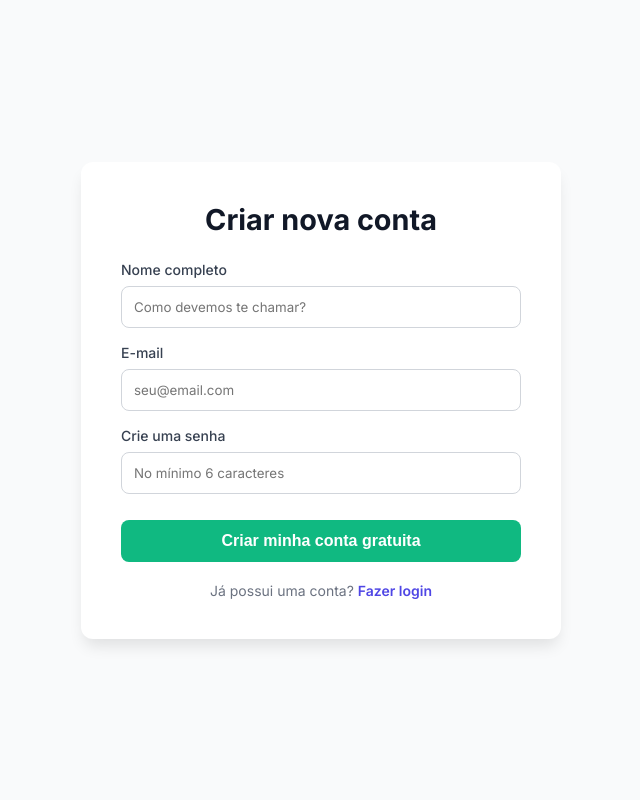
After one commit to Allan14GDS/galeria-flask-python, a Flask app: page /cadastro in a window 1280 px wide. The commit adds this page. Shown: the whole page, without its empty margins (319-959 px from the left). Run offline with Flask 3, Linux system fonts and the light colour scheme.

Commit message:
🔒 feat: Arquitetura SaaS adicionada (Login, Cadastro e Isolamento de Dados)

```diff
--- a/app.py
+++ b/app.py
@@ -1,10 +1,37 @@
 from flask import Flask, render_template, request, redirect, url_for, flash
+from werkzeug.security import generate_password_hash, check_password_hash
+from flask_login import LoginManager, UserMixin, login_user, login_required, logout_user, current_user
 import pymysql
 import os
 from werkzeug.utils import secure_filename
 
 app = Flask(__name__)
 app.secret_key = 'super_chave_secreta_do_pirata' # O Flask exige isso para os alertas!
+
+# --- Configuração do Flask-Login ---
+login_manager = LoginManager()
+login_manager.init_app(app)
+login_manager.login_view = 'login' # Redireciona usuários não logados para a tela de login
+login_manager.login_message = "Por favor, faça login para acessar esta página."
+
+# --- Modelo de Usuário ---
+class Usuario(UserMixin):
+    def __init__(self, id, nome, email):
+        self.id = id
+        self.nome = nome
+        self.email = email
+
+@login_manager.user_loader
+def load_user(user_id):
+    conexao = conectar_banco()
+    with conexao.cursor(pymysql.cursors.DictCursor) as cursor:
+        cursor.execute("SELECT * FROM usuarios WHERE id = %s", (user_id,))
+        usuario_db = cursor.fetchone()
+    conexao.close()
+
+    if usuario_db:
+        return Usuario(id=usuario_db['id'], nome=usuario_db['nome'], email=usuario_db['email'])
+    return None
 
 # Configuração de onde as fotos serão salvas fisicamente
 PASTA_UPLOADS = 'static/uploads'
@@ -23,109 +50,165 @@ def conectar_banco():
     )
     return conexao
 
-# Rota principal (A página inicial)
-# Rota principal (A página inicial)
+# ==========================================
+# ROTAS DE AUTENTICAÇÃO (LOGIN E CADASTRO)
+# ==========================================
+
+@app.route('/cadastro', methods=['GET', 'POST'])
+def cadastro():
+    if request.method == 'POST':
+        nome = request.form['nome']
+        email = request.form['email']
+        senha = request.form['senha']
+
+        conexao = conectar_banco()
+        cursor = conexao.cursor(pymysql.cursors.DictCursor)
+
+        # Verifica se o e-mail já existe no banco
+        cursor.execute("SELECT * FROM usuarios WHERE email = %s", (email,))
+        se_existe = cursor.fetchone()
+
+        if se_existe:
+            flash("Este e-mail já está cadastrado. Faça o login.")
+            conexao.close()
+            return redirect(url_for('login'))
+
+        # Criptografa a senha para o banco de dados não exibir a senha real
+        senha_hash = generate_password_hash(senha)
+
+        cursor.execute("INSERT INTO usuarios (nome, email, senha_hash) VALUES (%s, %s, %s)", (nome, email, senha_hash))
+        conexao.commit()
+        conexao.close()
+
+        flash("Cadastro realizado com sucesso! Faça seu login para acessar o painel.")
+        return redirect(url_for('login'))
+
+    return render_template('cadastro.html')
+
+@app.route('/login', methods=['GET', 'POST'])
+def login():
+    if request.method == 'POST':
+        email = request.form['email']
+        senha = request.form['senha']
+
+        conexao = conectar_banco()
+        cursor = conexao.cursor(pymysql.cursors.DictCursor)
+        cursor.execute("SELECT * FROM usuarios WHERE email = %s", (email,))
+        usuario_db = cursor.fetchone()
+        conexao.close()
+
+        # Checa se o usuário existe e se a senha digitada bate com o hash salvo
+        if usuario_db and check_password_hash(usuario_db['senha_hash'], senha):
+            usuario = Usuario(id=usuario_db['id'], nome=usuario_db['nome'], email=usuario_db['email'])
+            login_user(usuario)
+            flash(f"Bem-vindo(a) de volta, {usuario.nome}!")
+            return redirect(url_for('index'))
+        else:
+            flash("E-mail ou senha incorretos.")
+
+    return render_template('login.html')
+
+@app.route('/logout')
+@login_required
+def logout():
+    logout_user()
+    flash("Você saiu da sua conta.")
+    return redirect(url_for('login'))
+
+# ==========================================
+# ROTAS DO PAINEL DA GALERIA (PROTEGIDAS)
+# ==========================================
+
 @app.route('/')
-def home():
-    # 1. Abre a ponte com o banco de dados
+@login_required
+def index():
     conexao = conectar_banco()
+    cursor = conexao.cursor(pymysql.cursors.DictCursor)
+    # Traz apenas as fotos que pertencem ao usuário logado no momento
+    cursor.execute("SELECT * FROM fotos WHERE usuario_id = %s ORDER BY data_upload DESC", (current_user.id,))
+    fotos_db = cursor.fetchall()
+    conexao.close()
+    return render_template('index.html', fotos_para_tela=fotos_db)
 
-    # Usamos o DictCursor para o Python entender os dados como um Dicionário (facilita muito no HTML!)
+@app.route('/upload', methods=['POST'])
+@login_required
+def upload():
+    if 'foto' not in request.files:
+        flash('Nenhum arquivo enviado.')
+        return redirect(request.url)
+
+    foto = request.files['foto']
+    titulo = request.form['titulo']
+
+    if foto.filename == '':
+        flash('Nenhum arquivo selecionado.')
+        return redirect(request.url)
+
+    if foto:
+        nome_seguro = secure_filename(foto.filename)
+        caminho_completo = os.path.join(app.config['UPLOAD_FOLDER'], nome_seguro)
+        foto.save(caminho_completo)
+
+        conexao = conectar_banco()
+        cursor = conexao.cursor()
+        # Salva a foto e vincula o ID do usuário atual (current_user.id)
+        cursor.execute("INSERT INTO fotos (titulo, nome_arquivo, usuario_id) VALUES (%s, %s, %s)", (titulo, nome_seguro, current_user.id))
+        conexao.commit()
+        conexao.close()
+
+        flash('Foto enviada com sucesso!')
+        return redirect(url_for('index'))
+
+@app.route('/editar/<int:id>', methods=['GET', 'POST'])
+@login_required
+def editar_foto(id):
+    conexao = conectar_banco()
     cursor = conexao.cursor(pymysql.cursors.DictCursor)
 
-    # 2. Busca todas as fotos, ordenando da mais nova para a mais velha
-    cursor.execute("SELECT * FROM fotos ORDER BY id DESC")
-    fotos_do_banco = cursor.fetchall() # Pega todos os resultados
+    if request.method == 'POST':
+        novo_titulo = request.form['titulo']
+        # Só permite editar se a foto for do usuário
+        cursor.execute("UPDATE fotos SET titulo = %s WHERE id = %s AND usuario_id = %s", (novo_titulo, id, current_user.id))
+        conexao.commit()
+        conexao.close()
+        flash('Título atualizado com sucesso!')
+        return redirect(url_for('index'))
 
-    # 3. Fecha as conexões
-    cursor.close()
+    cursor.execute("SELECT * FROM fotos WHERE id = %s AND usuario_id = %s", (id, current_user.id))
+    foto_db = cursor.fetchone()
     conexao.close()
 
-    # 4. Manda as fotos para o nosso arquivo HTML!
-    return render_template('index.html', fotos_para_tela=fotos_do_banco)
+    if not foto_db:
+        flash('Foto não encontrada ou você não tem permissão para editá-la.')
+        return redirect(url_for('index'))
 
-# Rota que recebe a foto quando você clica em "Fazer Upload"
-@app.route('/upload', methods=['POST'])
-def upload_foto():
-    # 1. Pega os dados que vieram do formulário HTML
-    titulo = request.form['titulo']
-    foto = request.files['foto']
+    return render_template('editar.html', foto=foto_db)
 
-    if foto.filename != '':
-        # 2. Limpa o nome do arquivo para evitar bugs (tira espaços, acentos, etc)
-        nome_arquivo = secure_filename(foto.filename)
-
-        # 3. Salva a imagem fisicamente na pasta static/uploads
-        caminho_completo = os.path.join(app.config['UPLOAD_FOLDER'], nome_arquivo)
-        foto.save(caminho_completo)
-
-        # 4. Salva as informações no Banco de Dados MySQL
-        conexao = conectar_banco()
-        cursor = conexao.cursor()
-        sql = "INSERT INTO fotos (titulo, nome_arquivo) VALUES (%s, %s)"
-        cursor.execute(sql, (titulo, nome_arquivo))
-        conexao.commit() # Confirma a gravação!
-        cursor.close()
-        conexao.close()
-
-    # 5. Recarrega a página inicial
-    flash('✅ Foto enviada com sucesso!')
-    return redirect(url_for('home'))
-
-# Rota para deletar uma foto
 @app.route('/deletar/<int:id>', methods=['POST'])
+@login_required
 def deletar_foto(id):
     conexao = conectar_banco()
     cursor = conexao.cursor(pymysql.cursors.DictCursor)
 
-    # 1. Busca o nome do arquivo no banco de dados para podermos apagar o arquivo físico
-    cursor.execute("SELECT nome_arquivo FROM fotos WHERE id = %s", (id,))
-    foto = cursor.fetchone() # Pega apenas o resultado específico
+    # Busca o nome do arquivo, garantindo que pertence ao usuário
+    cursor.execute("SELECT nome_arquivo FROM fotos WHERE id = %s AND usuario_id = %s", (id, current_user.id))
+    foto_db = cursor.fetchone()
 
-    if foto:
-        # 2. Apaga a imagem fisicamente da pasta static/uploads
-        caminho_arquivo = os.path.join(app.config['UPLOAD_FOLDER'], foto['nome_arquivo'])
+    if foto_db:
+        nome_arquivo = foto_db['nome_arquivo']
+        caminho_arquivo = os.path.join(app.config['UPLOAD_FOLDER'], nome_arquivo)
+
         if os.path.exists(caminho_arquivo):
             os.remove(caminho_arquivo)
 
-        # 3. Apaga o registro do banco de dados
-        cursor.execute("DELETE FROM fotos WHERE id = %s", (id,))
-        conexao.commit() # Confirma a exclusão!
+        cursor.execute("DELETE FROM fotos WHERE id = %s AND usuario_id = %s", (id, current_user.id))
+        conexao.commit()
+        flash('Foto excluída permanentemente.')
+    else:
+        flash('Erro ao excluir: Foto não encontrada ou sem permissão.')
 
-    cursor.close()
     conexao.close()
-
-    # 4. Recarrega a página inicial
-    flash('🗑️ Foto excluída com sucesso!')
-    return redirect(url_for('home'))
-
-# Rota para editar o título de uma foto
-@app.route('/editar/<int:id>', methods=['GET', 'POST'])
-def editar_foto(id):
-    conexao = conectar_banco()
-    cursor = conexao.cursor(pymysql.cursors.DictCursor)
-
-    # Se o formulário foi enviado (POST)
-    if request.method == 'POST':
-        novo_titulo = request.form['titulo']
-
-        # Atualiza o banco de dados
-        cursor.execute("UPDATE fotos SET titulo = %s WHERE id = %s", (novo_titulo, id))
-        conexao.commit()
-
-        cursor.close()
-        conexao.close()
-        flash('✏️ Título atualizado com sucesso!')
-        return redirect(url_for('home'))
-
-    # Se está apenas abrindo a página de edição (GET)
-    cursor.execute("SELECT * FROM fotos WHERE id = %s", (id,))
-    foto = cursor.fetchone()
-
-    cursor.close()
-    conexao.close()
-
-    return render_template('editar.html', foto=foto)
+    return redirect(url_for('index'))
 
 if __name__ == '__main__':
     app.run(debug=True)
--- /dev/null
+++ b/templates/cadastro.html
@@ -0,0 +1,138 @@
+<!doctype html>
+<html lang="pt-BR">
+  <head>
+    <meta charset="UTF-8" />
+    <meta name="viewport" content="width=device-width, initial-scale=1.0" />
+    <title>Cadastro - Galeria Pro</title>
+    <link
+      href="https://fonts.googleapis.com/css2?family=Inter:wght@400;500;600;700&display=swap"
+      rel="stylesheet"
+    />
+    <style>
+      body {
+        font-family: "Inter", sans-serif;
+        background-color: #f9fafb;
+        display: flex;
+        justify-content: center;
+        align-items: center;
+        height: 100vh;
+        margin: 0;
+      }
+      .auth-card {
+        background: white;
+        padding: 40px;
+        border-radius: 12px;
+        box-shadow: 0 10px 15px -3px rgba(0, 0, 0, 0.1);
+        width: 100%;
+        max-width: 400px;
+      }
+      .auth-card h2 {
+        text-align: center;
+        color: #111827;
+        margin-top: 0;
+        margin-bottom: 24px;
+        font-weight: 700;
+        font-size: 1.8rem;
+      }
+      .input-group {
+        margin-bottom: 16px;
+      }
+      .input-group label {
+        display: block;
+        font-size: 0.875rem;
+        font-weight: 500;
+        color: #374151;
+        margin-bottom: 8px;
+      }
+      .input-group input {
+        width: 100%;
+        padding: 12px;
+        border: 1px solid #d1d5db;
+        border-radius: 8px;
+        font-family: "Inter";
+        box-sizing: border-box;
+        transition: 0.2s;
+      }
+      .input-group input:focus {
+        outline: none;
+        border-color: #4f46e5;
+        box-shadow: 0 0 0 3px rgba(79, 70, 229, 0.2);
+      }
+      .btn-submit {
+        width: 100%;
+        padding: 12px;
+        background-color: #10b981;
+        color: white;
+        border: none;
+        border-radius: 8px;
+        font-weight: 600;
+        cursor: pointer;
+        transition: 0.2s;
+        font-size: 1rem;
+        margin-top: 10px;
+      }
+      .btn-submit:hover {
+        background-color: #059669;
+      }
+      .auth-links {
+        text-align: center;
+        margin-top: 20px;
+        font-size: 0.875rem;
+        color: #6b7280;
+      }
+      .auth-links a {
+        color: #4f46e5;
+        text-decoration: none;
+        font-weight: 600;
+      }
+      .auth-links a:hover {
+        text-decoration: underline;
+      }
+    </style>
+  </head>
+  <body>
+    <div class="auth-card">
+      <h2>Criar nova conta</h2>
+
+      <form action="/cadastro" method="POST">
+        <div class="input-group">
+          <label for="nome">Nome completo</label>
+          <input
+            type="text"
+            id="nome"
+            name="nome"
+            required
+            placeholder="Como devemos te chamar?"
+          />
+        </div>
+        <div class="input-group">
+          <label for="email">E-mail</label>
+          <input
+            type="email"
+            id="email"
+            name="email"
+            required
+            placeholder="seu@email.com"
+          />
+        </div>
+        <div class="input-group">
+          <label for="senha">Crie uma senha</label>
+          <input
+            type="password"
+            id="senha"
+            name="senha"
+            required
+            placeholder="No mínimo 6 caracteres"
+          />
+        </div>
+        <button type="submit" class="btn-submit">
+          Criar minha conta gratuita
+        </button>
+      </form>
+
+      <div class="auth-links">
+        Já possui uma conta? <a href="/login">Fazer login</a>
+      </div>
+    </div>
+  </body>
+</html>
```
Also changed, not shown: templates/index.html (+36 -0 lines), templates/login.html (added, +149 -0 lines), README.md.
